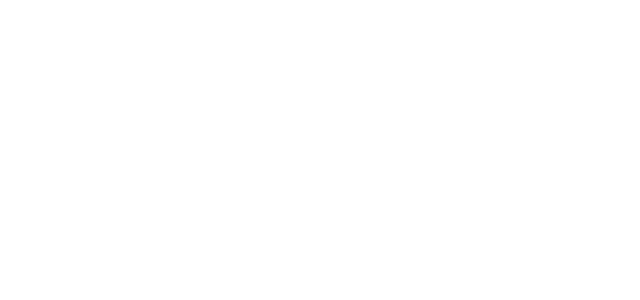
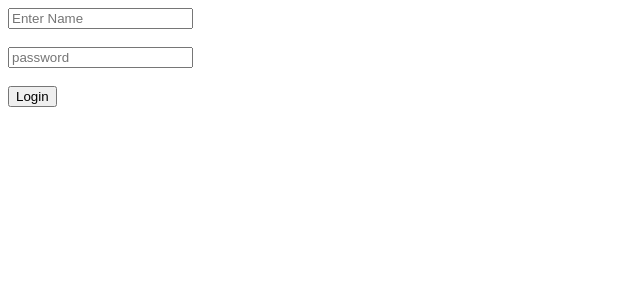
Before and after one commit to ankitdmeshram/angular-learning, an Angular app: page / in a window 1280 px wide. Shown: the top 300 px of the page, without its empty margins (0-640 px from the left). Built offline with nearby package versions, Linux system fonts and the light colour scheme.

Commit message:
template drivven forms

```diff
--- a/src/app/app.component.html
+++ b/src/app/app.component.html
@@ -3,3 +3,4 @@
 <!-- <app-childtoparent></app-childtoparent> -->
 <!-- <app-twowaybindings></app-twowaybindings> -->
 <!-- {{ 20 | usdToInr : 100 }} -->
+<app-template-driven-forms></app-template-driven-forms>
--- a/src/app/app.module.ts
+++ b/src/app/app.module.ts
@@ -11,6 +11,7 @@
 import { ChildComponent } from './lessons/childtoparent/child/child.component';
 import { TwowaybindingsComponent } from './lessons/twowaybindings/twowaybindings.component';
 import { UsdToInrPipe } from './lessons/pipes/usdToInr/usd-to-inr.pipe';
+import { TemplateDrivenFormsComponent } from './lessons/forms/template-driven-forms/template-driven-forms.component';
 
 
 @NgModule({
@@ -22,7 +23,8 @@
     ChildtoparentComponent,
     ChildComponent,
     TwowaybindingsComponent,
-    UsdToInrPipe
+    UsdToInrPipe,
+    TemplateDrivenFormsComponent
   ],
   imports: [
     BrowserModule,
--- /dev/null
+++ b/src/app/lessons/forms/template-driven-forms/template-driven-forms.component.html
@@ -0,0 +1,17 @@
+<form #tempForm="ngForm" (ngSubmit)="userLogin(tempForm.value)">
+    <input
+        type="text"
+        placeholder="Enter Name"
+        name="name"
+        ngModel
+        >
+    <br><br>
+    <input type="password"
+        placeholder="password"
+        name="password"
+        ngModel
+
+    >
+    <br><br>
+    <button  >Login</button>
+</form>
--- /dev/null
+++ b/src/app/lessons/forms/template-driven-forms/template-driven-forms.component.ts
@@ -0,0 +1,20 @@
+import { Component, OnInit } from '@angular/core';
+
+@Component({
+  selector: 'app-template-driven-forms',
+  templateUrl: './template-driven-forms.component.html',
+  styleUrls: ['./template-driven-forms.component.scss']
+})
+export class TemplateDrivenFormsComponent implements OnInit {
+
+  constructor() { }
+
+  ngOnInit(): void {
+  }
+
+  userLogin(item: any)
+  {
+    console.log(item)
+  }
+
+}
```
Also changed, not shown: src/app/lessons/forms/template-driven-forms/template-driven-forms.component.scss (added), 1 other file (tests, documents, lock files or other folders).
